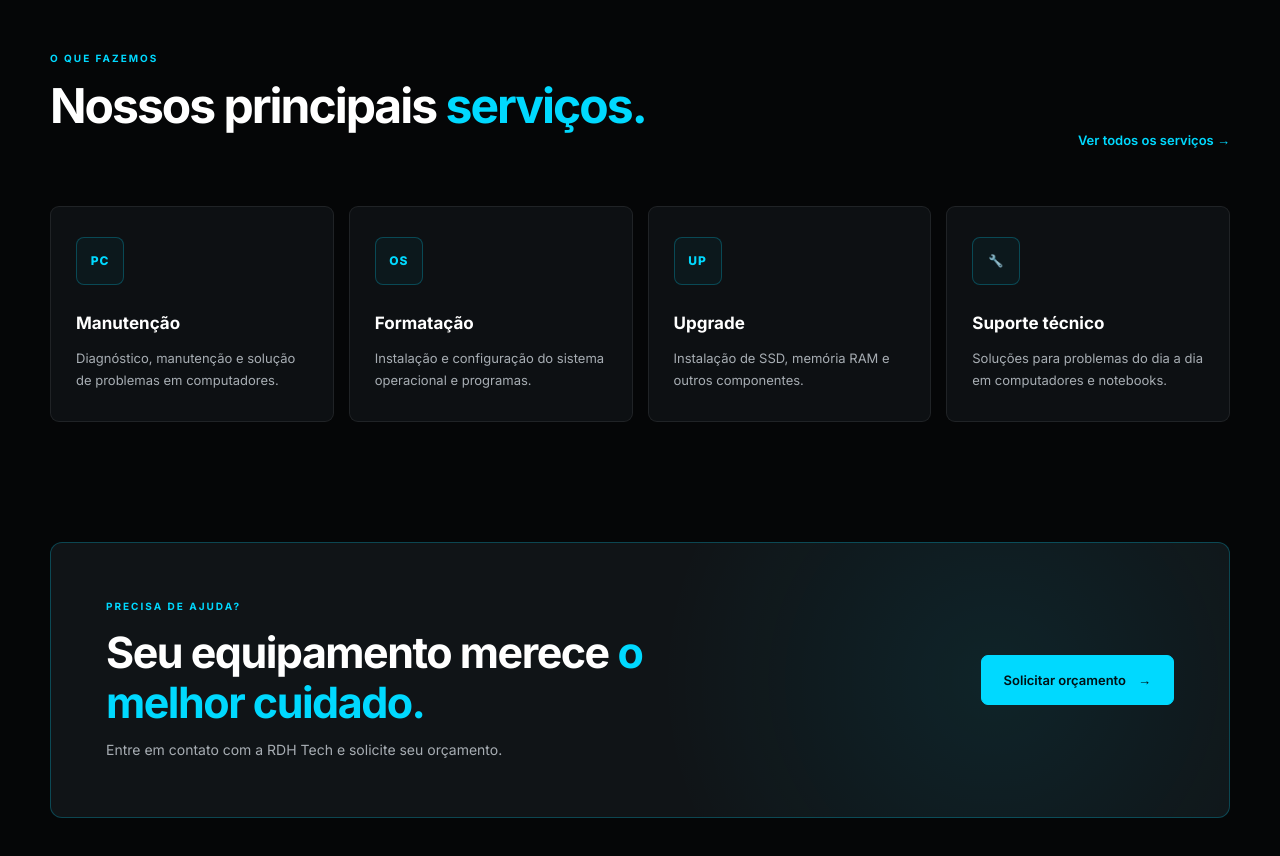
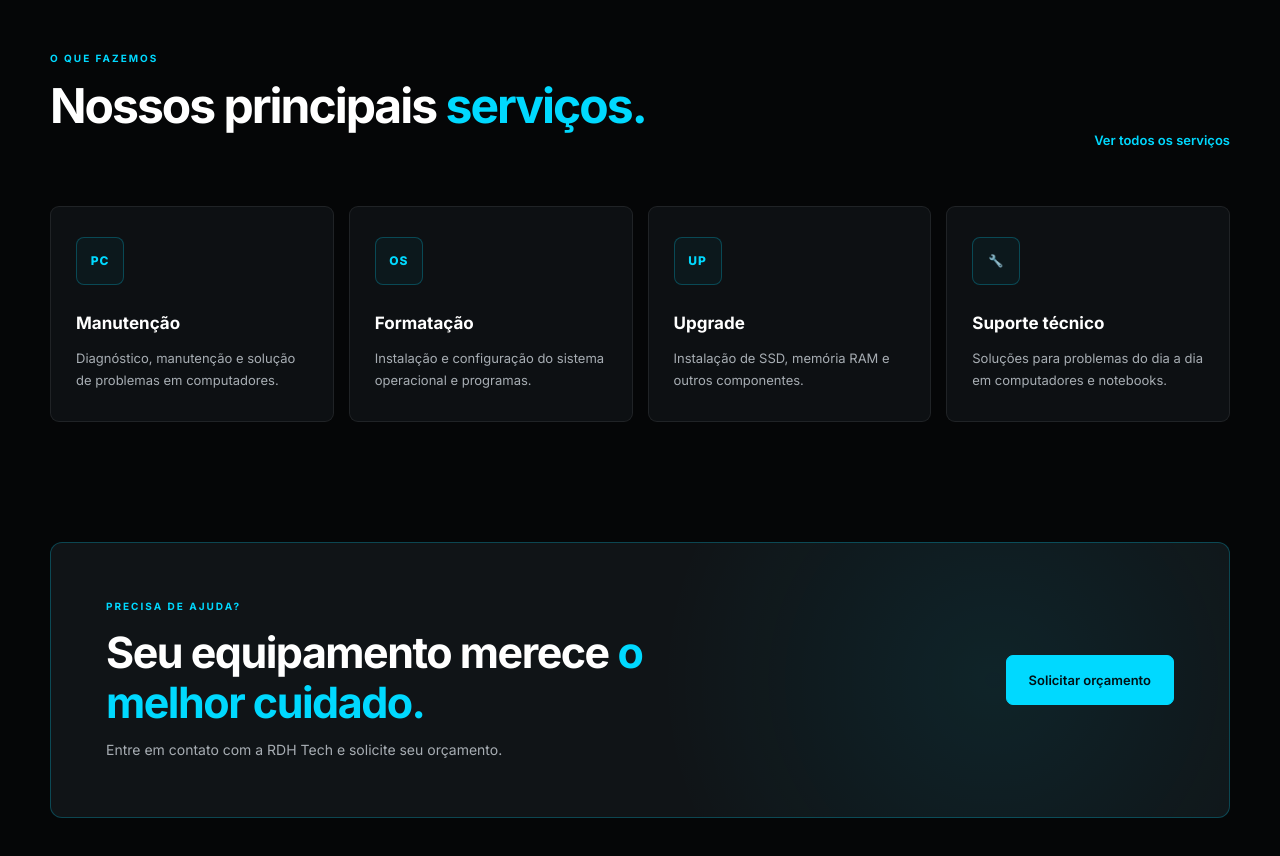
Before and after one commit to Rdhtech/site_da_rdh.tech, a plain HTML site: page index.html in a window 1280 px wide. Shown: the part 1580-2436 px from the top of the page. Drawn offline with Linux system fonts and the light colour scheme.

Commit message:
atualizaçao

```diff
--- a/index.html
+++ b/index.html
@@ -274,7 +274,7 @@
                         href="paginas/servicos.html"
                         class="text-link">
 
-                        Ver todos os serviços →
+                        Ver todos os serviços
 
                     </a>
 
@@ -399,8 +399,6 @@
 
                         Solicitar orçamento
 
-                        <span>→</span>
-
                     </a>
 
                 </div>
```
Also changed, not shown: paginas/servicos.html (+1 -1 lines).
